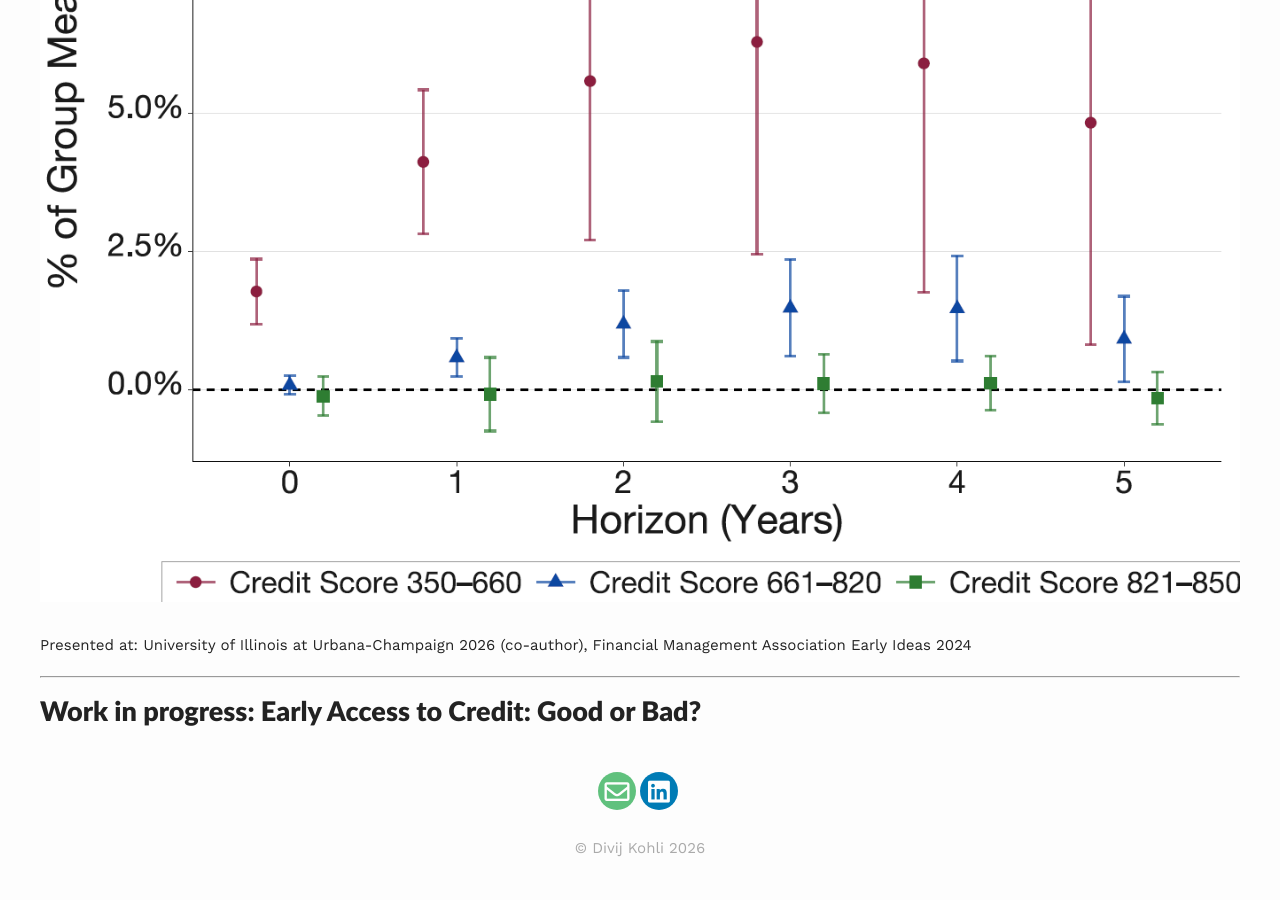
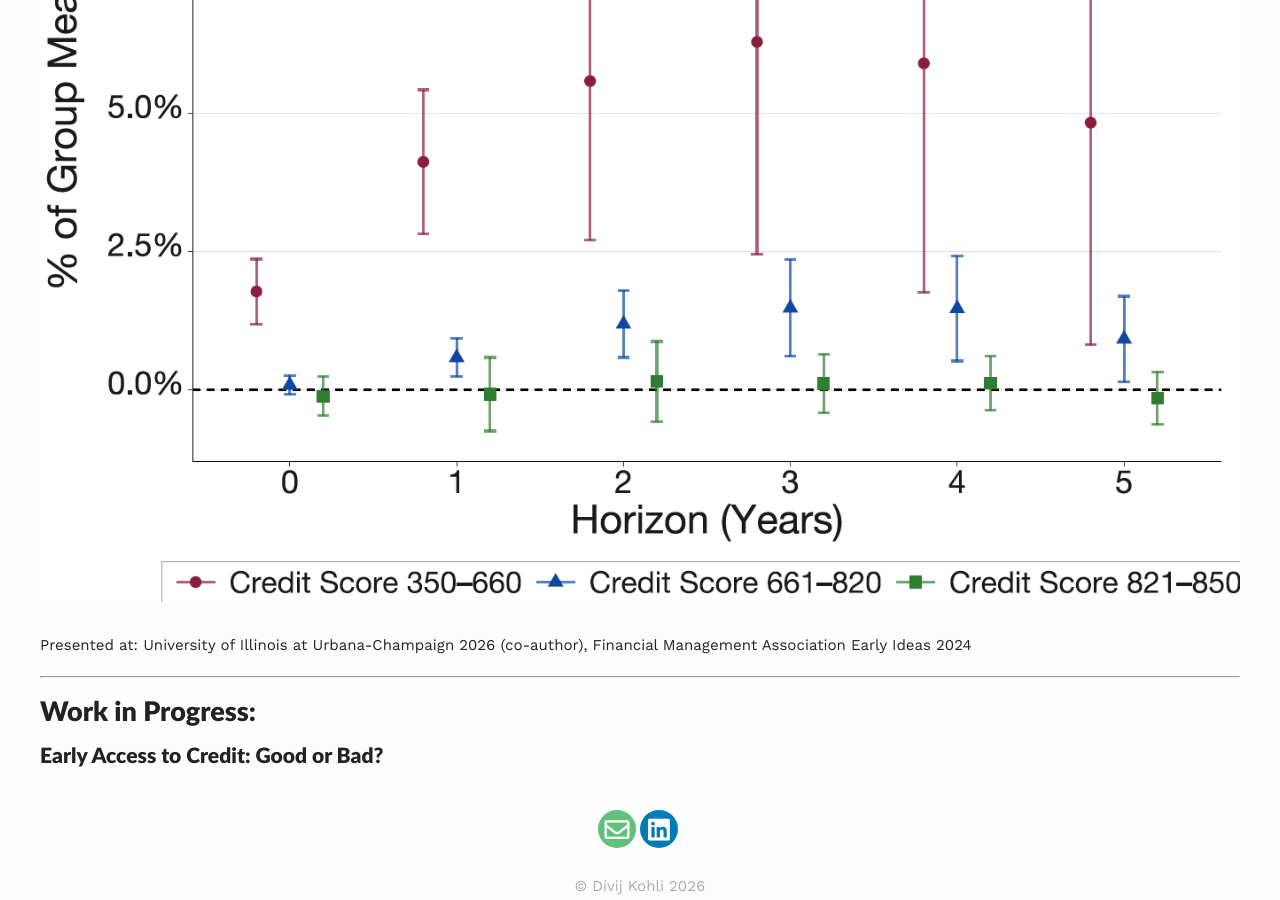
Before and after one commit to divijkohli/divijkohli.github.io, a Jekyll site: the page built from _pages/research.md, in a window 1280 px wide and 900 px high, scrolled down 3868 px. Built offline with Jekyll 4.4.1, drawn with Linux system fonts in a browser that asks for light colours; nearby versions of some CDN libraries; before the commit the page ends 4730 px from its top, so only the background shows below that.

```diff
--- a/_pages/research.md
+++ b/_pages/research.md
@@ -48,4 +48,5 @@ What happens to consumer borrowing when interest rates rise? Standard intuition
 Presented at: University of Illinois at Urbana-Champaign 2026 (co-author), Financial Management Association Early Ideas 2024 </small></p>
 ---
 
-## Work in progress: Early Access to Credit: Good or Bad?
+## Work in Progress:
+### Early Access to Credit: Good or Bad?
```
